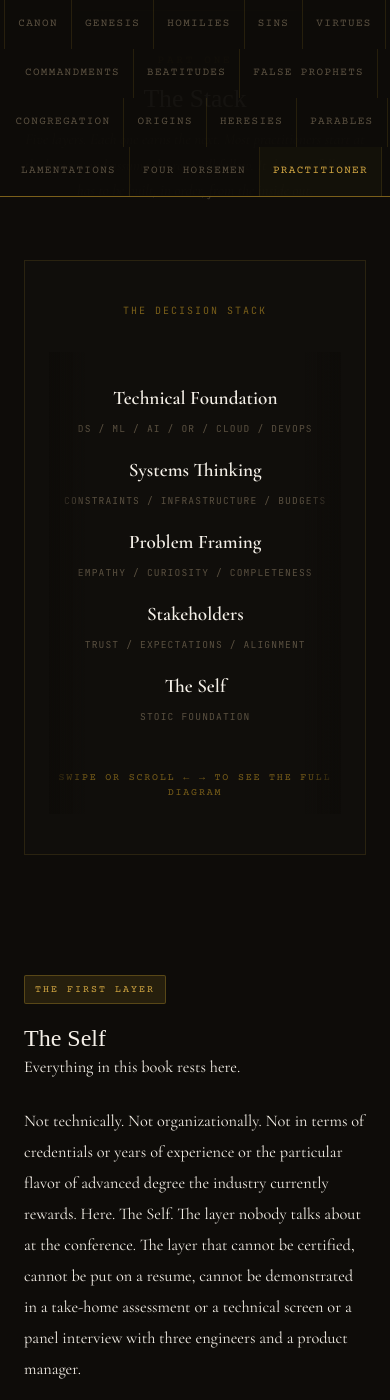
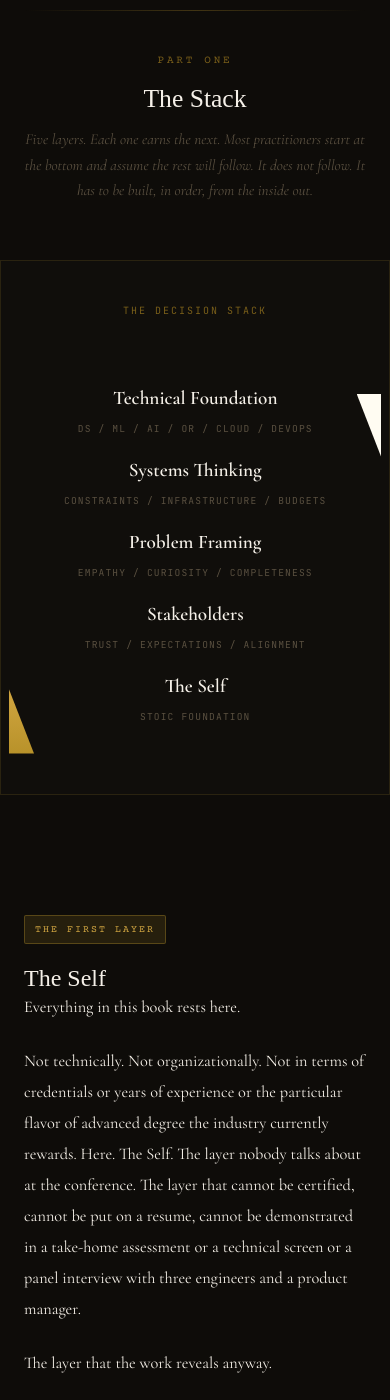
Before and after one commit to JohnBElam/my-site, a Jekyll site: the page built from decision-gospel/practitioner.html, in a window 390 px wide and 1400 px high, scrolled down 820 px. Built offline with Jekyll 4.4.1, drawn with Linux system fonts in a browser that asks for light colours; some web fonts are replaced.

Commit message:
Adjust mobile Gospel nav and diagram
Co-authored-by: John Brandon Elam <JohnBElam@users.noreply.github.com>

```diff
--- a/_includes/decision-gospel/nav.html
+++ b/_includes/decision-gospel/nav.html
@@ -4,7 +4,7 @@ so every chapter page gets the same nav without re-declaring it. The active
 page is detected from the filename segment of page.url.
 {%- endcomment -%}
 {%- assign here = page.url | split: "/" | last -%}
-<nav>
+<nav class="gospel-nav" data-gospel-nav>
   <a href="index.html"{% if here == "index.html" or here == "" %} class="active"{% endif %}>Canon</a>
   <a href="genesis.html"{% if here == "genesis.html" %} class="active"{% endif %}>Genesis</a>
   <a href="homilies.html"{% if here == "homilies.html" %} class="active"{% endif %}>Homilies</a>
--- a/_layouts/decision-gospel.html
+++ b/_layouts/decision-gospel.html
@@ -14,5 +14,6 @@
 <body>
 {% include decision-gospel/nav.html %}
 {{ content }}
+<script src="{{ '/assets/js/decision-gospel.js' | relative_url }}" defer></script>
 </body>
 </html>
--- a/assets/css/decision-gospel.css
+++ b/assets/css/decision-gospel.css
@@ -42,6 +42,8 @@ nav {
   position: sticky;
   top: 0;
   z-index: 100;
+  transition: transform 0.18s ease;
+  will-change: transform;
 }
 
 nav a {
@@ -59,6 +61,18 @@ nav a {
 nav a:first-child { border-left: 1px solid rgba(184, 146, 42, 0.15); }
 nav a:hover,
 nav a.active { color: var(--gold-light); background: rgba(184, 146, 42, 0.04); }
+
+@media (max-width: 768px) {
+  nav.gospel-nav.is-hidden {
+    transform: translateY(-100%);
+  }
+}
+
+@media (prefers-reduced-motion: reduce) {
+  nav {
+    transition: none;
+  }
+}
 
 /* PAGE HEADER */
 .page-header {
--- /dev/null
+++ b/assets/js/decision-gospel.js
@@ -0,0 +1,39 @@
+(function () {
+  'use strict';
+
+  var nav = document.querySelector('[data-gospel-nav]');
+  if (!nav) return;
+
+  var mobileQuery = window.matchMedia('(max-width: 768px)');
+  var lastScrollY = window.scrollY || window.pageYOffset || 0;
+
+  function showNav() {
+    nav.classList.remove('is-hidden');
+  }
+
+  function updateNav() {
+    var currentScrollY = Math.max(window.scrollY || window.pageYOffset || 0, 0);
+
+    if (!mobileQuery.matches) {
+      showNav();
+      lastScrollY = currentScrollY;
+      return;
+    }
+
+    if (currentScrollY <= 0 || currentScrollY < lastScrollY) {
+      showNav();
+    } else if (currentScrollY > lastScrollY && currentScrollY > nav.offsetHeight) {
+      nav.classList.add('is-hidden');
+    }
+
+    lastScrollY = currentScrollY;
+  }
+
+  window.addEventListener('scroll', updateNav, { passive: true });
+  window.addEventListener('resize', updateNav);
+  if (mobileQuery.addEventListener) {
+    mobileQuery.addEventListener('change', updateNav);
+  } else if (mobileQuery.addListener) {
+    mobileQuery.addListener(updateNav);
+  }
+})();
--- a/decision-gospel/practitioner.html
+++ b/decision-gospel/practitioner.html
@@ -287,6 +287,30 @@ title: The Book of the Practitioner
     background: linear-gradient(to left, rgba(14, 12, 9, 0.97), transparent);
   }
   .diagram-scroll-stage.has-overflow .diagram-scroll-hint { display: block; }
+
+  @media (max-width: 700px) {
+    .stack-diagram {
+      width: 100vw;
+      max-width: 100vw;
+      margin-left: 50%;
+      margin-right: 0;
+      padding-left: 8px;
+      padding-right: 8px;
+      overflow: hidden;
+      transform: translateX(-50%);
+    }
+
+    .diagram-scroll {
+      overflow-x: hidden;
+      scroll-snap-type: none;
+    }
+
+    .diagram-scroll-stage.has-overflow::before,
+    .diagram-scroll-stage.has-overflow::after,
+    .diagram-scroll-stage.has-overflow .diagram-scroll-hint {
+      display: none;
+    }
+  }
 
   /* CHAPTER BREAKS (override shared) */
   .chapter-break { margin: 0; }
```
